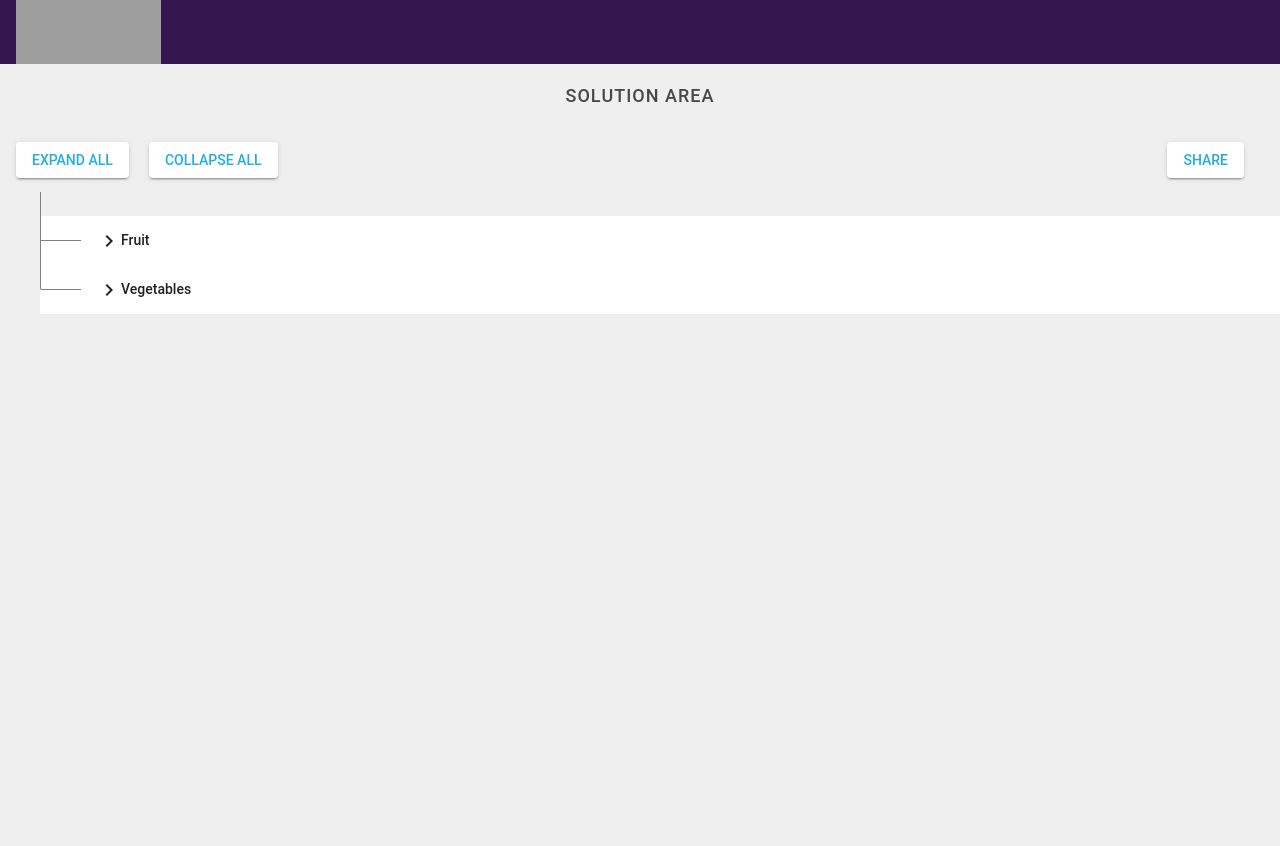
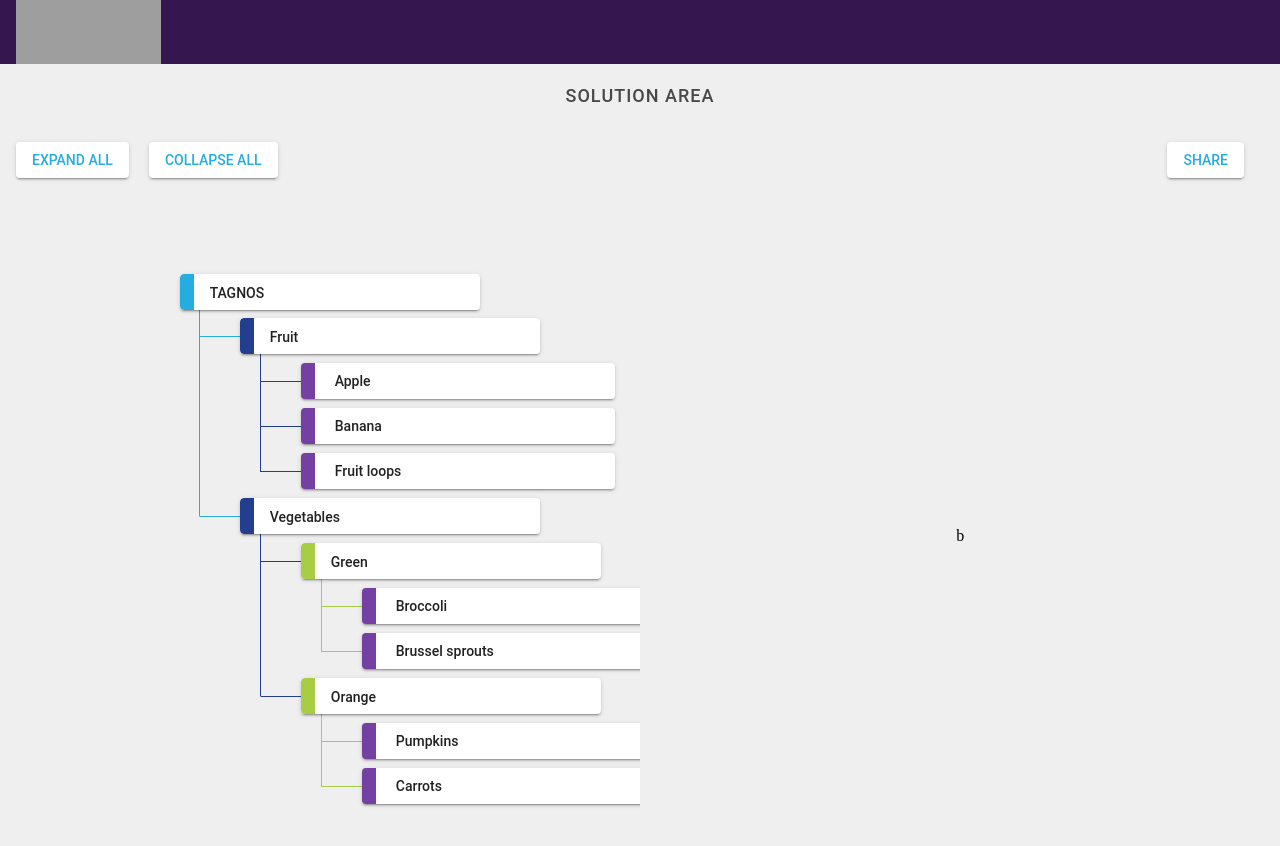
Before and after one commit to webdev312/AngularTree, an Angular app: page / in a window 1280 px wide. Both pictures are taken after a click on the button "EXPAND ALL". Shown: the top 846 px of the page. Before the commit the page ends 800 px from the top, so only its background shows below. Built offline with nearby package versions, Linux system fonts and the light colour scheme; grey boxes are pictures that could not be loaded.

Commit message:
tree menu

```diff
--- a/src/app/header/header.component.html
+++ b/src/app/header/header.component.html
@@ -1,5 +1,5 @@
 <mat-toolbar>
     <mat-toolbar-row class="tag-toolbar">
-        <a class="navbar-brand" href="#"><img src="assets/img/logo.png" style="width: 145px;"></a>
+        <a class="navbar-brand" href="#"><img src="assets/img/logo.png" style="width: 145px; margin-top: 8px;"></a>
     </mat-toolbar-row>
 </mat-toolbar>
--- a/src/app/treemenu/treemenu.component.css
+++ b/src/app/treemenu/treemenu.component.css
@@ -57,17 +57,21 @@
     padding-left: 10px;
 }
 
-/* .mat-tree{
+.mat-tree{
     background-color: rgba(239, 239, 239, 1);
-} */
+}
 .mat-tree-node {
+    z-index: 100;
+    margin-top: 4px;
+    margin-bottom: 4px;
     display: flex;
     align-items: center;
-    min-height: 48px;
+    min-height: 36px;
     padding: 0 24px;
     flex: 1;
     overflow: hidden;
     word-wrap: break-word;
+    border-radius: 4px;
 }
 .mat-tree-button{
     width: 100%;
@@ -95,7 +99,7 @@
     padding-left: 30px;
 }
 
-  mat-tree {
+.mat-tree {
     margin-left: 40px;
 }
 .mat-tree-node {
@@ -115,6 +119,11 @@
 
 li.example-tree-container {
     border-bottom: 0;
+    padding-top: 8px;
+}
+
+.example-tree-container-child{
+    padding-top: 8px;
 }
 
 ul {
@@ -126,20 +135,21 @@
     border: 1px solid grey;
     border-width: 0 0 1px 1px;
     position: relative;
-    top: -24px;
+    top: -18px;
 }
 
 li.mat-tree-node,
 li div {
     margin: 0;
     position: relative;
-    top: 24px;
+    top: 18px;
 }
 
 li ul {
     border-top: 1px solid grey;
     margin-left: -40px;
     padding-left: 60px;
+    width: 100px;
 }
 
 .mat-icon-button {
@@ -149,3 +159,26 @@
 .mat-tree-button{
     z-index: 100;
 }
+
+.menu-item{
+    /* margin-top: 4px !important; */
+    /* margin-bottom: 4px !important; */
+}
+
+.mat-tree > .mat-nested-tree-node > li.example-tree-container {
+    border: none !important;
+}
+.mat-tree > .mat-nested-tree-node > li.example-tree-container > ul.example-tree-nested-node{
+    border: none !important;
+}
+.menu-item, .mat-tree-node{
+    box-shadow: 0 3px 1px -2px rgba(0,0,0,.2), 0 2px 2px 0 rgba(0,0,0,.14), 0 1px 5px 0 rgba(0,0,0,.12);
+    width: 300px;
+}
+.mat-button{
+    height: 36px !important;
+}
+.mat-tree-child-last{
+    font-weight: 500;
+    margin-left: 20px;
+}
--- a/src/app/treemenu/treemenu.component.html
+++ b/src/app/treemenu/treemenu.component.html
@@ -3,32 +3,37 @@
         <span class="menu-title text-grey title-center">SOLUTION AREA</span>
     </mat-toolbar-row>
     <mat-toolbar-row>
-        <button mat-raised-button [disableRipple]="true" class="btn-custom">EXPAND ALL</button>
-        <button mat-raised-button [disableRipple]="true" class="btn-custom">COLLAPSE ALL</button>
+        <button mat-raised-button [disableRipple]="true" class="btn-custom" (click)="onExpandAll()">EXPAND ALL</button>
+        <button mat-raised-button [disableRipple]="true" class="btn-custom" (click)="onCollapseAll()">COLLAPSE ALL</button>
         <span class="spacer"></span>
         <button mat-raised-button [disableRipple]="true" class="btn-custom">SHARE</button>
     </mat-toolbar-row>
 </mat-toolbar>
 <div style="padding-top: 24px;">
+    <mat-grid-list cols="2">
+        <mat-grid-tile [colspan]="1">
             <mat-tree [dataSource]="dataSource" [treeControl]="treeControl" class="tree-menu">
                 <mat-nested-tree-node *matTreeNodeDef="let node" matTreeNodeToggle style="overflow: visible">
-            <li>
+                    <li class="example-tree-container-child" [style.borderColor] = "node.bordercolor">
                         <!-- <button mat-icon-button disabled></button> -->
-                <div class="mat-tree-node">{{node.name}}</div>
+                        <div class="mat-tree-node" style="border-left: 14px solid #7441a2;">
+                            <span class="mat-tree-child-last">{{node.name}}</span>
+                        </div>
                     </li>
                 </mat-nested-tree-node>
                 <mat-nested-tree-node *matTreeNodeDef="let node; when: hasChild">
-            <li class="example-tree-container">
-                <div class="mat-tree-node">
+                    <li class="example-tree-container" [style.borderColor] = "node.bordercolor">
+                        <div class="mat-tree-node menu-item">
                             <button mat-button matTreeNodeToggle [disableRipple]="true"
-                            [attr.aria-label]="'toggle ' + node.name" class="mat-tree-button">
-                    <mat-icon class="mat-icon-rtl-mirror">
+                                    [attr.aria-label]="'toggle ' + node.name" class="mat-tree-button"
+                                    [style.borderLeft]="'14px solid' + node.color">
+                            <!-- <mat-icon class="mat-icon-rtl-mirror">
                                 {{treeControl.isExpanded(node) ? 'expand_more' : 'chevron_right'}}
-                    </mat-icon>
+                            </mat-icon> -->
                             <span>{{node.name}}</span>
                             </button>
                         </div>
-                <ul class="example-tree-nested-node">
+                        <ul class="example-tree-nested-node" [style.borderColor] = "node.bordercolor">
                             <div  *ngIf="treeControl.isExpanded(node)">
                             <ng-container matTreeNodeOutlet></ng-container>
                             </div>
@@ -36,10 +41,7 @@
                     </li>
                 </mat-nested-tree-node>
             </mat-tree>
-</div>
-<!-- <mat-grid-list cols="2">
-    <mat-grid-tile [colspan]="1">
-
         </mat-grid-tile>
         <mat-grid-tile [colspan]="1">b</mat-grid-tile>
-</mat-grid-list> -->
+    </mat-grid-list>
+</div>
--- a/src/app/treemenu/treemenu.component.ts
+++ b/src/app/treemenu/treemenu.component.ts
@@ -6,36 +6,70 @@ interface MenuNode {
   name: string;
   children?: MenuNode[];
   color?: string;
+  bordercolor?: string;
 }
 
 const TREE_DATA: MenuNode[] = [
   {
+    name: 'TAGNOS',
+    color: '#25ace0',
+    children: [
+      {
         name: 'Fruit',
+        color: '#243e8f',
+        bordercolor: '#25ace0',
         children: [
-      {name: 'Apple'},
-      {name: 'Banana'},
-      {name: 'Fruit loops'},
+          {
+            name: 'Apple',
+            bordercolor: '#243e8f'
+          },
+          {
+            name: 'Banana',
+            bordercolor: '#243e8f'
+          },
+          {
+            name: 'Fruit loops',
+            bordercolor: '#243e8f'
+          },
         ]
       }, {
         name: 'Vegetables',
+        color: '#243e8f',
+        bordercolor: '#25ace0',
         children: [
           {
             name: 'Green',
+            color: '#a7cd45',
+            bordercolor: '#243e8f',
             children: [
-          {name: 'Broccoli'},
-          {name: 'Brussel sprouts'},
+              {
+                name: 'Broccoli',
+                bordercolor: '#a7cd45'
+              },
+              {
+                name: 'Brussel sprouts',
+                bordercolor: '#a7cd45'
+              },
             ],
-        color: "#000"
           }, {
             name: 'Orange',
+            color: '#a7cd45',
+            bordercolor: '#243e8f',
             children: [
-          {name: 'Pumpkins'},
-          {name: 'Carrots'},
+              {
+                name: 'Pumpkins',
+                bordercolor: '#a7cd45'
+              },
+              {
+                name: 'Carrots',
+                bordercolor: '#a7cd45'
+              },
             ],
-        color: "#000"
           },
         ]
       },
+    ]
+  }
 ];
 
 @Component({
@@ -43,12 +77,24 @@ const TREE_DATA: MenuNode[] = [
   templateUrl: './treemenu.component.html',
   styleUrls: ['./treemenu.component.css']
 })
+
+
+
 export class TreemenuComponent implements OnInit {
   treeControl = new NestedTreeControl<MenuNode>(node => node.children);
   dataSource = new MatTreeNestedDataSource<MenuNode>();
 
   constructor() {
     this.dataSource.data = TREE_DATA;
+    this.treeControl.dataNodes = TREE_DATA;
+  }
+
+  onExpandAll(){
+    this.treeControl.expandAll();
+  }
+
+  onCollapseAll(){
+    this.treeControl.collapseAll();
   }
 
   hasChild = (_: number, node: MenuNode) => !!node.children && node.children.length > 0;
--- a/src/styles.css
+++ b/src/styles.css
@@ -15,6 +15,10 @@ body{
 }
 
 .mat-nested-tree-node:last-child > li > ul{
-    border-left: 1px solid white;
+    border-left: 1px solid rgba(239, 239, 239, 1) !important;
     margin-left: -41px !important;
 }
+
+.mat-tree{
+    margin-left: -20px !important;
+}
```
Lines whose indentation alone changed are shown as unchanged.
